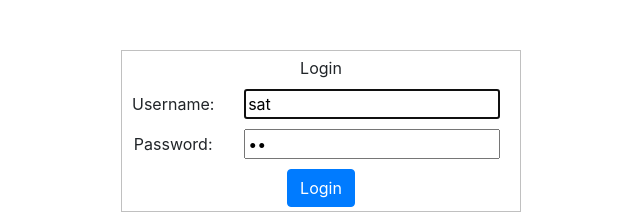
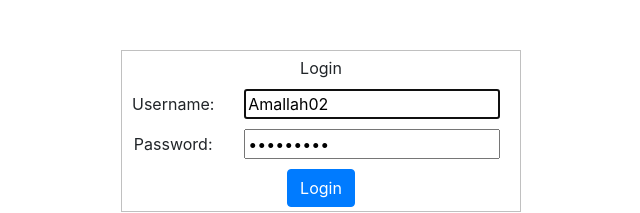
Before and after one commit to fredWills422/prs-ng, an Angular app: page /home in a window 1280 px wide. Shown: the top 213 px of the page, without its empty margins (319-959 px from the left). Built offline with nearby package versions, Linux system fonts and the light colour scheme.

Commit message:
default log in changed

```diff
--- a/src/app/feature/user/user-log-in/user-log-in.component.ts
+++ b/src/app/feature/user/user-log-in/user-log-in.component.ts
@@ -24,8 +24,8 @@ export class UserLoginComponent extends BaseComponent implements OnInit {
 
   ngOnInit() {
     // defaulting uname and pwd for testing purposes
-    this.user.userName = "sat";
-    this.user.password = "sa";
+    this.user.userName = "Amallah02";
+    this.user.password = "CrOsses13";
 
     // initialize system user to null
     this.sysSvc.loggedInUser = null;
```
